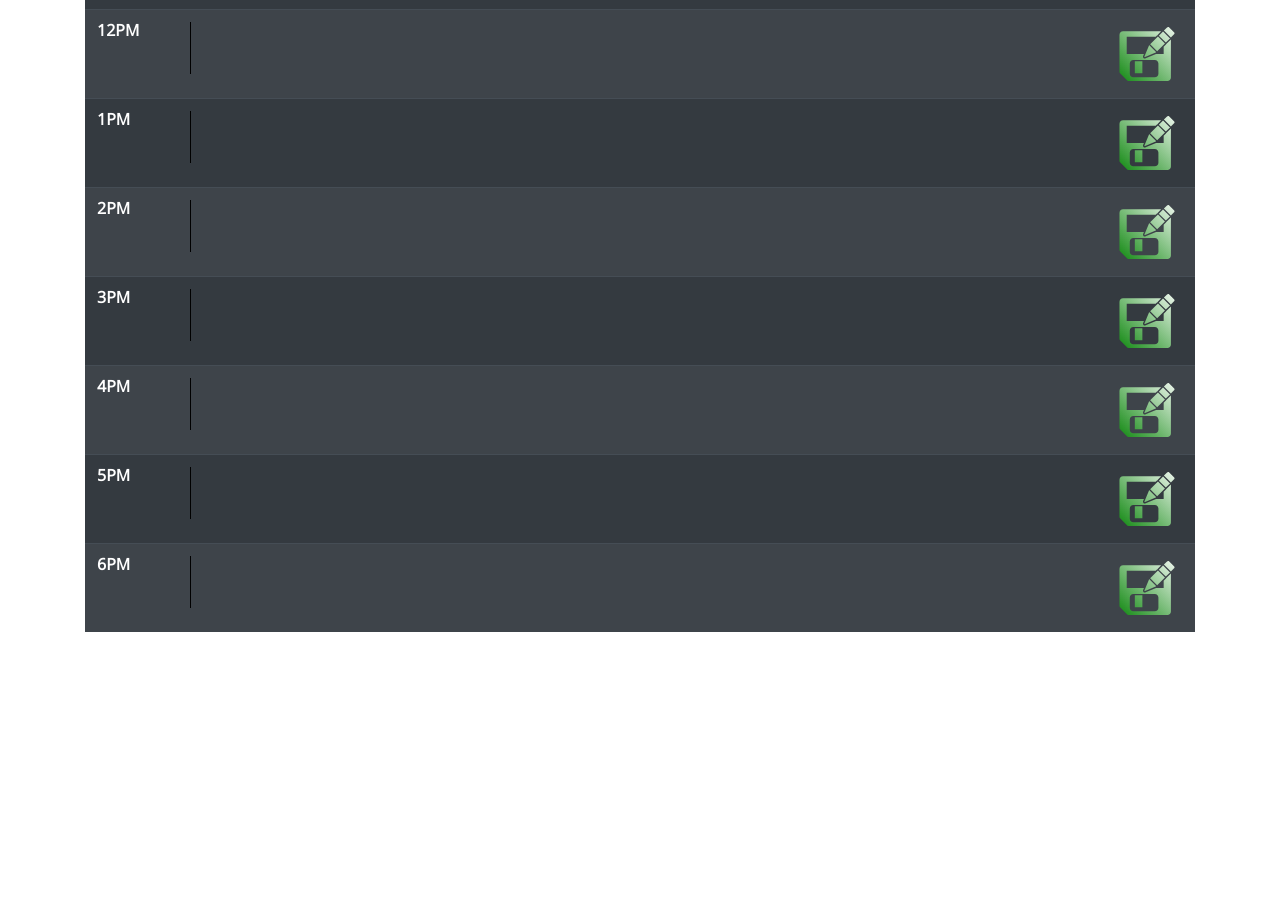
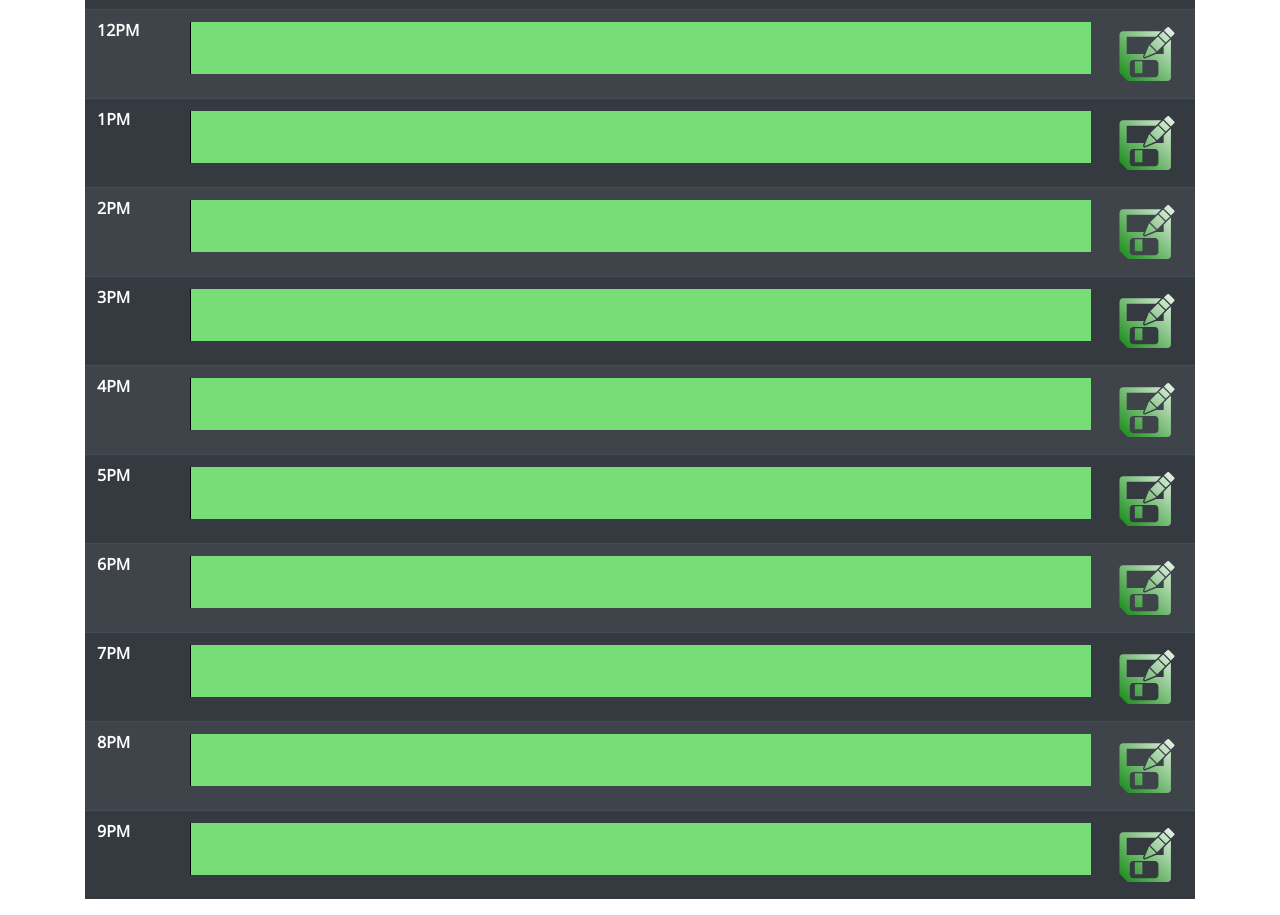
Before and after one commit to abrowncownow/day-planner, a plain HTML site: page index.html in a window 1280 px wide. Shown: the part 725-1640 px from the top of the page. Before the commit the page ends 1373 px from the top, so only its background shows below. Drawn offline with nearby package versions, Linux system fonts and the light colour scheme.

Commit message:
conditional dates added

```diff
--- a/assets/script.js
+++ b/assets/script.js
@@ -1,7 +1,6 @@
 //set header date
 var today = moment().format("dddd MM/DD/YY");
 $("#currentDay").text(today);
-
 //save function
 function saveLS(event) {
     event.preventDefault();
@@ -12,12 +11,20 @@ function saveLS(event) {
     localStorage.setItem("row" + index, thisText);
 }
 //load function
-function loadLS(){
-    for (i=8; i<19; i++){
-        if (localStorage.getItem("row" + i)){
-        var data = localStorage.getItem("row" + i);
-        console.log(data);
-        $(".textArea" + i).val(data);}
+function loadLS() {
+    for (i = 8; i < 24; i++) {
+        if (localStorage.getItem("row" + i)) {
+            var data = localStorage.getItem("row" + i);
+            console.log(data);
+            $(".textArea" + i).val(data);
+        }
+        if (i < moment().hours()) {
+            $(".textArea" + i).addClass("past");
+        } else if (i == moment().hours()) {
+            $(".textArea" + i).addClass("present");
+        } else if (i > moment().hours()) {
+            $(".textArea" + i).addClass("future");
+        }
     }
 }
 //load and listen
--- a/index.html
+++ b/index.html
@@ -91,6 +91,21 @@
             <td class ="col-10"><textarea class="textArea18"></textarea></td>
             <td lass ="col-1"><img data-index="18" class="save" src="./assets/images/save.svg"/></td>
           </tr>
+          <tr>
+            <th class ="col-1" scope="row">7PM</th>
+            <td class ="col-10"><textarea class="textArea19"></textarea></td>
+            <td lass ="col-1"><img data-index="19" class="save" src="./assets/images/save.svg"/></td>
+          </tr>
+          <tr>
+            <th class ="col-1" scope="row">8PM</th>
+            <td class ="col-10"><textarea class="textArea20"></textarea></td>
+            <td lass ="col-1"><img data-index="20" class="save" src="./assets/images/save.svg"/></td>
+          </tr>
+          <tr>
+            <th class ="col-1" scope="row">9PM</th>
+            <td class ="col-10"><textarea class="textArea21"></textarea></td>
+            <td lass ="col-1"><img data-index="21" class="save" src="./assets/images/save.svg"/></td>
+          </tr>
 
         </tbody>
       </table>
```
